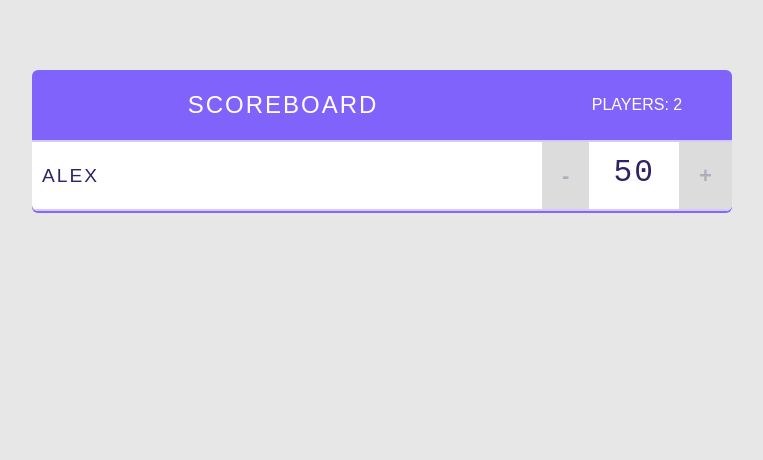
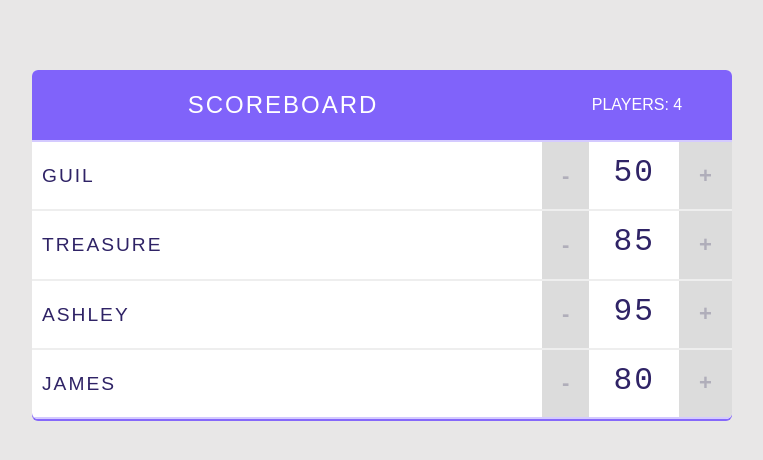
Before and after one commit to alekspanteli/test-react, a React (Create React App) app: page / in a window 1280 px wide. Shown: the top 460 px of the page, without its empty margins (258-1021 px from the left). Built offline with nearby package versions, Linux system fonts and the light colour scheme.

Commit message:
Update App.js and index.js

```diff
--- a/src/App.js
+++ b/src/App.js
@@ -1,5 +1,23 @@
 import "./styles.css";
 
+export const players = [
+  {
+    name: "Guil",
+    score: 50
+  },
+  {
+    name: "Treasure",
+    score: 85
+  },
+  {
+    name: "Ashley",
+    score: 95
+  },
+  {
+    name: "James",
+    score: 80
+  }
+];
 
 const Header = (props) => {
   return (
@@ -33,11 +51,20 @@ const Player = (props) => {
 }
 
 
-const App = () => {
+const App = (props) => {
   return (
     <div className="scoreboard">
-      <Header title="Scoreboard" totalPlayers={2} />
-      <Player name="Alex" score={50} />
+      <Header
+        title="Scoreboard"
+        totalPlayers={props.initialPlayers.length}
+      />
+
+      {props.initialPlayers.map( player =>
+        <Player
+          name={player.name}
+          score={player.score}
+        />
+      )}
     </div>
   );
 }
--- a/src/index.js
+++ b/src/index.js
@@ -1,13 +1,14 @@
 import { StrictMode } from "react";
 import { createRoot } from "react-dom/client";
 
-import App from "./App";
+import App,{players} from "./App";
+
 
 const rootElement = document.getElementById("root");
 const root = createRoot(rootElement);
 
 root.render(
   <StrictMode>
-    <App />
+    <App initialPlayers={players} />
   </StrictMode>
 );
```
